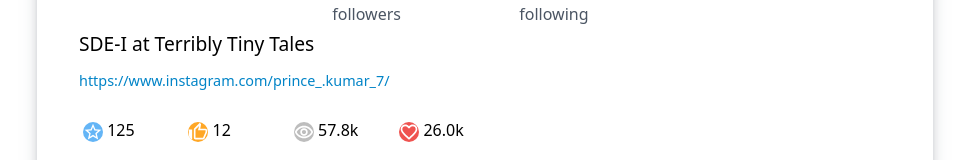
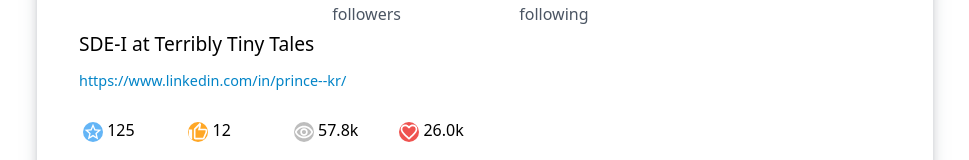
Before and after one commit to Prince-kumar-pk/TERRIBLY-TINY-TALES-ASSIGNMENT, a React (Create React App) app: page / in a window 1280 px wide. Shown: the part 761-921 px from the top of the page, without its empty margins (155-1124 px from the left). Built offline with nearby package versions, Linux system fonts and the light colour scheme.

Commit message:
linkedin link

```diff
--- a/src/components/Data.js
+++ b/src/components/Data.js
@@ -5,7 +5,7 @@ var Data = {
     followers: "200",
     following: "525",
     designation: "SDE-I at Terribly Tiny Tales",
-    link: "https://www.instagram.com/prince_.kumar_7/",
+    link: "https://www.linkedin.com/in/prince--kr/",
     posts: [
         {
             header: "A changing World Order",
```
